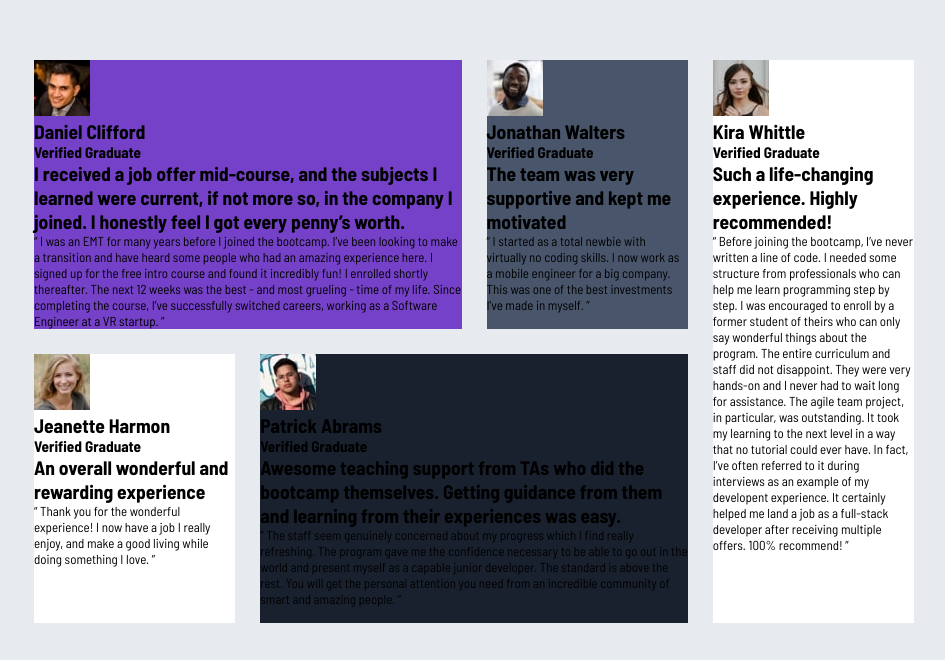
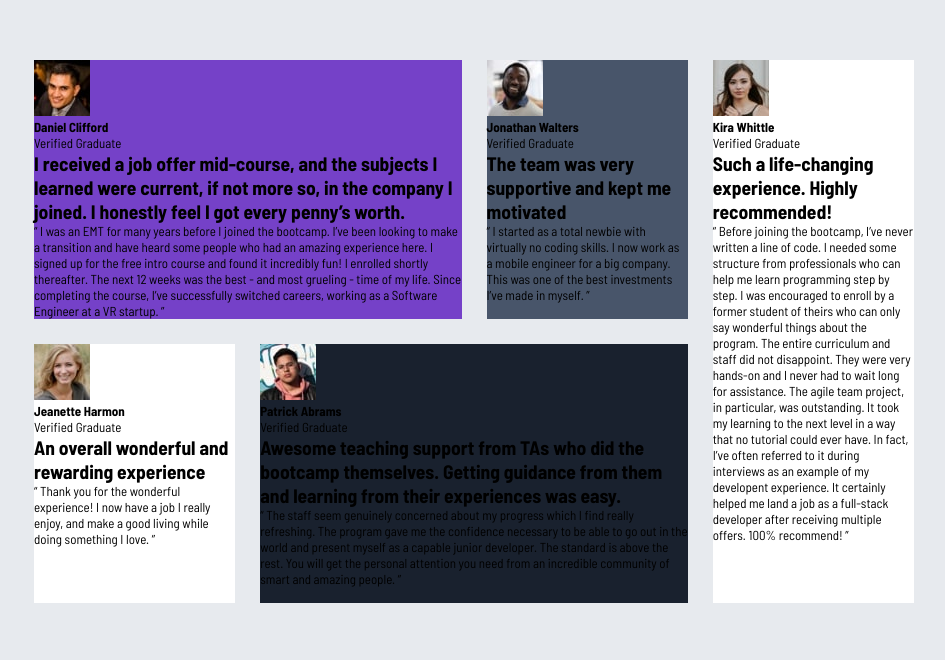
Before and after one commit to MarinaPerezR/testimonials-grid-section, a plain HTML site: page index.html in a window 1280 px wide. Shown: the part 140-800 px from the top of the page, without its empty margins (166-1111 px from the left). Drawn offline with Linux system fonts and the light colour scheme.

Commit message:
Updated index.html

```diff
--- a/index.html
+++ b/index.html
@@ -25,9 +25,13 @@
     <div class="container">
       <section class="top-left">
         <header>
-          <img src="images/image-daniel.jpg" alt="picture of Daniel" />
-          <h2>Daniel Clifford</h2>
-          <h3>Verified Graduate</h3>
+          <picture
+            ><img src="images/image-daniel.jpg" alt="picture of Daniel"
+          /></picture>
+          <div class="name">
+            <p><strong>Daniel Clifford</strong></p>
+            <p>Verified Graduate</p>
+          </div>
         </header>
         <main>
           <h1>
@@ -48,9 +52,13 @@
       </section>
       <section class="top-center">
         <header>
-          <img src="images/image-jonathan.jpg" alt="picture of Jonathan" />
-          <h2>Jonathan Walters</h2>
-          <h3>Verified Graduate</h3>
+          <picture
+            ><img src="images/image-jonathan.jpg" alt="picture of Jonathan"
+          /></picture>
+          <div class="name">
+            <p><strong>Jonathan Walters</strong></p>
+            <p>Verified Graduate</p>
+          </div>
         </header>
         <main>
           <h1>The team was very supportive and kept me motivated</h1>
@@ -63,9 +71,13 @@
       </section>
       <section class="bottom-left">
         <header>
-          <img src="images/image-jeanette.jpg" alt="picture of Jeanette" />
-          <h2>Jeanette Harmon</h2>
-          <h3>Verified Graduate</h3>
+          <picture
+            ><img src="images/image-jeanette.jpg" alt="picture of Jeanette"
+          /></picture>
+          <div class="name">
+            <p><strong>Jeanette Harmon</strong></p>
+            <p>Verified Graduate</p>
+          </div>
         </header>
         <main>
           <h1>An overall wonderful and rewarding experience</h1>
@@ -77,9 +89,13 @@
       </section>
       <section class="bottom-center">
         <header>
-          <img src="images/image-patrick.jpg" alt="picture of Patrick" />
-          <h2>Patrick Abrams</h2>
-          <h3>Verified Graduate</h3>
+          <picture
+            ><img src="images/image-patrick.jpg" alt="picture of Patrick"
+          /></picture>
+          <div class="name">
+            <p><strong>Patrick Abrams</strong></p>
+            <p>Verified Graduate</p>
+          </div>
         </header>
         <main>
           <h1>
@@ -99,9 +115,13 @@
       </section>
       <section class="aside">
         <header>
-          <img src="images/image-kira.jpg" alt="picture of Kira" />
-          <h2>Kira Whittle</h2>
-          <h3>Verified Graduate</h3>
+          <picture
+            ><img src="images/image-kira.jpg" alt="picture of Kira"
+          /></picture>
+          <div class="name">
+            <p><strong>Kira Whittle</strong></p>
+            <p>Verified Graduate</p>
+          </div>
         </header>
         <main>
           <h1>Such a life-changing experience. Highly recommended!</h1>
```
